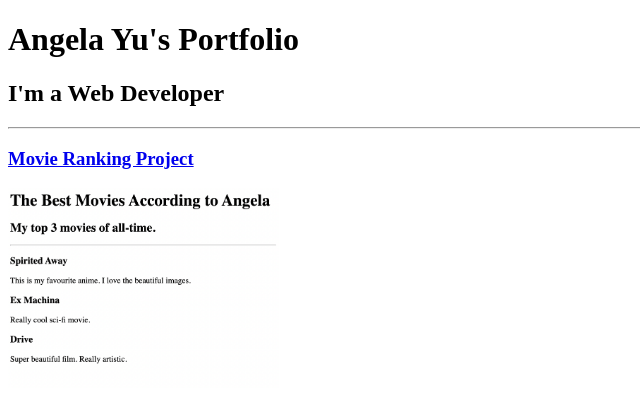
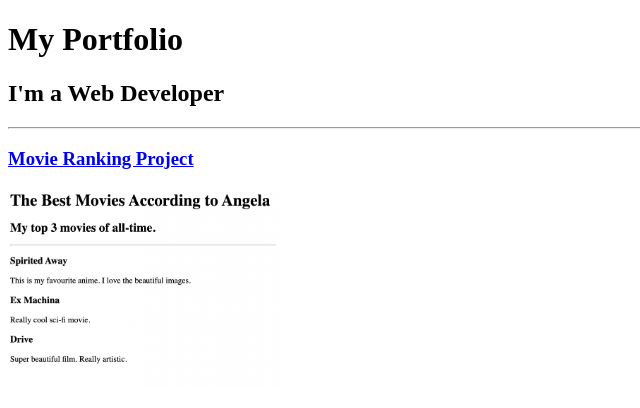
Before and after one commit to B0ldM0nk/HTML-Portfolio, a plain HTML site: page index.html in a window 1280 px wide. Shown: the top 408 px of the page, without its empty margins (0-640 px from the left). Drawn offline with Linux system fonts and the light colour scheme.

Commit message:
Add files via upload

```diff
--- a/index.html
+++ b/index.html
@@ -7,7 +7,7 @@
 </head>
 
 <body>
-  <h1>Angela Yu's Portfolio</h1>
+  <h1>My Portfolio</h1>
   <h2>I'm a Web Developer</h2>
   <hr />
   <h3><a href="./public/movie-ranking.html">Movie Ranking Project</a></h3>
```
